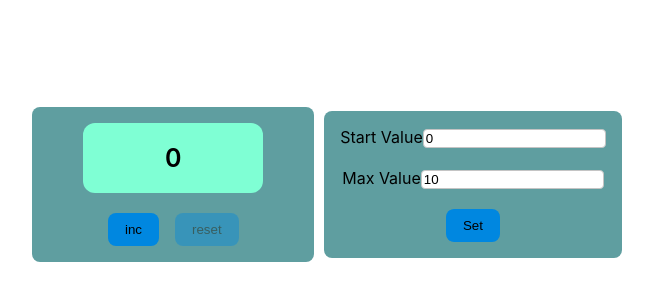
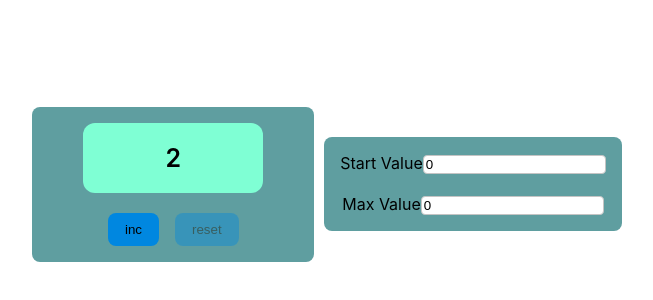
Before and after one commit to Vitalik9135eb2/counter, a React (Create React App) app: page / in a window 1280 px wide. Shown: the part 216-516 px from the top of the page, without its empty margins (313-966 px from the left). Built offline with nearby package versions, Linux system fonts and the light colour scheme.

Commit message:
add reducer and tests

```diff
--- a/src/App.tsx
+++ b/src/App.tsx
@@ -3,78 +3,78 @@ import './App.css';
 import {Counter} from "./Counter/Counter";
 import {InputNameType, SettingCounter} from "./SettingCounter/SettingCounter";
 
-function App() {
+// function App() {
+//
+//     console.log("App is loaded")
+//
+//     const [counterValue, setCounterValue] = useState(0)
+//
+//     const [startValue, setStartValue] = useState(0)
+//
+//     const [maxValue, setMaxValue] = useState(10)
+//
+//     const [notify, setNotify] = useState<string | null>(null)
+//
+//     const [disabled, setDisabled] = useState(false)
+//
+//
+//     // useEffect(() => {
+//     //     let startLocalValue = localStorage.getItem("start")
+//     //     let maxLocalValue = localStorage.getItem("max")
+//     //     if(startLocalValue && maxLocalValue){
+//     //         const newLocalStartValue = JSON.parse(startLocalValue)
+//     //         const newLocalMaxValue = JSON.parse(maxLocalValue)
+//     //         setCounterValue(newLocalStartValue)
+//     //         setStartValue(newLocalStartValue)
+//     //         setMaxValue(newLocalMaxValue)
+//     //     }
+//     //
+//     //     }, [])
+//
+//
+//     const showNotifySetDisabled = useCallback( (disabled:boolean,notify:string) => {
+//         setDisabled(disabled)
+//         setNotify(notify)
+//     },[])
+//
+//     const errorCheck = useCallback( (value: number, inputName: InputNameType) => {
+//
+//         if(inputName === 'start' && value > maxValue || value === maxValue || value < 0){
+//             showNotifySetDisabled(true,"Incorrect value")
+//         } else if(inputName === 'max' && value < startValue || value === startValue || value < 0){
+//             showNotifySetDisabled(true,"Incorrect value")
+//         } else {
+//             showNotifySetDisabled(false,"enter values and press 'set'")
+//         }
+//     },[])
+//
+//
+//     return (
+//     <div className="App">
+//         <Counter
+//             startValue={startValue}
+//             counterValue={counterValue}
+//             setCounterValue={setCounterValue}
+//
+//             maxValue={maxValue}
+//             notify={notify}
+//             disabled={disabled}
+//         />
+//
+//         <SettingCounter
+//             counterValue={counterValue}
+//             setStartValue={setStartValue}
+//             startValue={startValue}
+//             setCounterValue={setCounterValue}
+//             maxValue={maxValue}
+//             setMaxValue={setMaxValue}
+//             errorCheck={errorCheck}
+//             disabled={disabled}
+//             setNotify={setNotify}
+//         />
+//
+//     </div>
+//   );
+// }
 
-    console.log("App is loaded")
-
-    const [counterValue, setCounterValue] = useState(0)
-
-    const [startValue, setStartValue] = useState(0)
-
-    const [maxValue, setMaxValue] = useState(10)
-
-    const [notify, setNotify] = useState<string | null>(null)
-
-    const [disabled, setDisabled] = useState(false)
-
-
-    // useEffect(() => {
-    //     let startLocalValue = localStorage.getItem("start")
-    //     let maxLocalValue = localStorage.getItem("max")
-    //     if(startLocalValue && maxLocalValue){
-    //         const newLocalStartValue = JSON.parse(startLocalValue)
-    //         const newLocalMaxValue = JSON.parse(maxLocalValue)
-    //         setCounterValue(newLocalStartValue)
-    //         setStartValue(newLocalStartValue)
-    //         setMaxValue(newLocalMaxValue)
-    //     }
-    //
-    //     }, [])
-
-
-    const showNotifySetDisabled = useCallback( (disabled:boolean,notify:string) => {
-        setDisabled(disabled)
-        setNotify(notify)
-    },[])
-
-    const errorCheck = useCallback( (value: number, inputName: InputNameType) => {
-
-        if(inputName === 'start' && value > maxValue || value === maxValue || value < 0){
-            showNotifySetDisabled(true,"Incorrect value")
-        } else if(inputName === 'max' && value < startValue || value === startValue || value < 0){
-            showNotifySetDisabled(true,"Incorrect value")
-        } else {
-            showNotifySetDisabled(false,"enter values and press 'set'")
-        }
-    },[])
-
-
-    return (
-    <div className="App">
-        <Counter
-            startValue={startValue}
-            counterValue={counterValue}
-            setCounterValue={setCounterValue}
-
-            maxValue={maxValue}
-            notify={notify}
-            disabled={disabled}
-        />
-
-        <SettingCounter
-            counterValue={counterValue}
-            setStartValue={setStartValue}
-            startValue={startValue}
-            setCounterValue={setCounterValue}
-            maxValue={maxValue}
-            setMaxValue={setMaxValue}
-            errorCheck={errorCheck}
-            disabled={disabled}
-            setNotify={setNotify}
-        />
-
-    </div>
-  );
-}
-
-export default App;
+// export default App;
--- /dev/null
+++ b/src/AppWithReducers.tsx
@@ -0,0 +1,76 @@
+import React, {useCallback, useEffect, useReducer, useState} from 'react';
+import './App.css';
+import {Counter} from "./Counter/Counter";
+import {InputNameType, SettingCounter} from "./SettingCounter/SettingCounter";
+import {counterReducer} from "./state/counter-reducer";
+
+function AppWithReducers() {
+
+    console.log("App is loaded")
+
+    // const [startValue, setStartValue] = useState(2)
+    //
+    // const [maxValue, setMaxValue] = useState(10)
+
+    const [notify, setNotify] = useState<string | null>(null)
+
+    const [disabled, setDisabled] = useState(false)
+
+
+    // useEffect(() => {
+    //     let startLocalValue = localStorage.getItem("start")
+    //     let maxLocalValue = localStorage.getItem("max")
+    //     if(startLocalValue && maxLocalValue){
+    //         const newLocalStartValue = JSON.parse(startLocalValue)
+    //         const newLocalMaxValue = JSON.parse(maxLocalValue)
+    //         setCounterValue(newLocalStartValue)
+    //         setStartValue(newLocalStartValue)
+    //         setMaxValue(newLocalMaxValue)
+    //     }
+    //
+    //     }, [])
+
+
+    const showNotifySetDisabled = useCallback( (disabled:boolean, notify:string) => {
+        setDisabled(disabled)
+        setNotify(notify)
+    },[])
+
+    // const errorCheck = useCallback( (value: number, inputName: InputNameType) => {
+    //
+    //     if(inputName === 'start' && value > maxValue || value === maxValue || value < 0){
+    //         showNotifySetDisabled(true,"Incorrect value")
+    //     } else if(inputName === 'max' && value < startValue || value === startValue || value < 0){
+    //         showNotifySetDisabled(true,"Incorrect value")
+    //     } else {
+    //         showNotifySetDisabled(false,"enter values and press 'set'")
+    //     }
+    // },[])
+
+
+    return (
+    <div className="App">
+        <Counter
+            // startValue={startValue}
+            // maxValue={maxValue}
+            notify={notify}
+            disabled={disabled}
+        />
+
+        <SettingCounter
+            // counterValue={counterValue}
+            // setStartValue={setStartValue}
+            // startValue={startValue}
+            // setCounterValue={setCounterValue}
+            // maxValue={maxValue}
+            // setMaxValue={setMaxValue}
+            // errorCheck={errorCheck}
+            disabled={disabled}
+            setNotify={setNotify}
+        />
+
+    </div>
+  );
+}
+
+export default AppWithReducers;
--- a/src/Counter/Counter.tsx
+++ b/src/Counter/Counter.tsx
@@ -1,30 +1,43 @@
-import React, {useCallback, useEffect, useState} from 'react';
+import React, {useCallback, useEffect, useReducer, useState} from 'react';
 import {CounterDisplay} from "./CounterDisplay";
 import {Btn} from "./Btn";
+import {counterReducer, incAC, resetAC} from "../state/counter-reducer";
+
+
 
 
 type CounterPropsType={
-    counterValue: number
-    startValue: number
+    // startValue: number
+    // maxValue: number
     notify: string | null
-    setCounterValue: (counter: number) => void
-    maxValue:number
     disabled: boolean
 }
 
 export const Counter = React.memo( (props:CounterPropsType) => {
     console.log("Counter is loaded")
 
+    useEffect(()=>{
+        dispatchCounterValue(resetAC())
+    },[])
+
+    const [counterValue, dispatchCounterValue] = useReducer(counterReducer,{
+        value: 0,
+        startValue: 2,
+        maxValue: 8
+    })
+
     const btnIncHandler = useCallback(() =>{
-        props.setCounterValue(props.counterValue +1)
-    },[props.setCounterValue, props.counterValue])
+        dispatchCounterValue(incAC())
+    },[])
 
     const btnResetHandler = useCallback( () =>{
-        props.setCounterValue(props.startValue)
-    },[props.startValue, props.setCounterValue])
+        const action = resetAC()
+        dispatchCounterValue(action)
+    },[])
 
-    const forIncClass = props.notify || props.counterValue === props.maxValue
-    const forResetClass = props.notify || props.counterValue === props.startValue
+
+    const forIncClass = props.notify || counterValue.value === counterValue.maxValue
+    const forResetClass = props.notify || counterValue.value === counterValue.startValue
 
     const btnIncClassName =  forIncClass ? "disabled" : ""
     const btnResetClassName = forResetClass ? "disabled" : ""
@@ -32,9 +45,9 @@ export const Counter = React.memo( (props:CounterPropsType) => {
 
     return (
         <div className={"counter"}>
-            <CounterDisplay counter={props.counterValue}
+            <CounterDisplay counter={counterValue.value}
                             notify={props.notify}
-                            maxValue={props.maxValue}
+                            maxValue={counterValue.maxValue}
                             disabled={props.disabled}
             />
 
--- a/src/Counter/CounterDisplay.tsx
+++ b/src/Counter/CounterDisplay.tsx
@@ -1,9 +1,9 @@
 import React from "react";
 
 type CounterDisplayPropsType ={
-    counter: number
+    counter?: number
     notify: string | null
-    maxValue: number
+    maxValue: number | undefined
     disabled:boolean
 }
 
--- a/src/SettingCounter/SettingCounter.tsx
+++ b/src/SettingCounter/SettingCounter.tsx
@@ -3,13 +3,13 @@ import {Btn} from "../Counter/Btn";
 
 
 type SettingCounterPropsType={
-    counterValue: number
-    startValue: number
-    setStartValue: (e:number) => void
-    setCounterValue: (e:number) => void
-    maxValue: number
-    setMaxValue:(e:number) => void
-    errorCheck: (value: number, inputName: InputNameType) => void
+    // counterValue: number
+    // startValue: number
+    // setStartValue: (e:number) => void
+    // setCounterValue: (e:number) => void
+    // maxValue: number
+    // setMaxValue:(e:number) => void
+    // errorCheck: (value: number, inputName: InputNameType) => void
     disabled: boolean
     setNotify: (notify: string | null) => void
 }
@@ -26,41 +26,42 @@ export const SettingCounter = (props:SettingCounterPropsType) => {
 
     const inputSettingClass = `${"input"} ${props.disabled ? "error" : ''}`
 
-    const btnSetHandler = useCallback( () => {
-        props.setCounterValue(props.startValue)
-        // localStorage.setItem("start", JSON.stringify(props.startValue))
-        // localStorage.setItem("max", JSON.stringify(props.maxValue))
-        props.setNotify(null)
-
-    },[props.setCounterValue,props.startValue, props.setNotify])
+    // const btnSetHandler = useCallback( () => {
+    //     // props.setCounterValue(props.startValue)
+    //     // localStorage.setItem("start", JSON.stringify(props.startValue))
+    //     // localStorage.setItem("max", JSON.stringify(props.maxValue))
+    //     props.setNotify(null)
+    //
+    // },[props.setCounterValue,props.startValue, props.setNotify])
 
     const onChangeStartValueHandler = (e: ChangeEvent<HTMLInputElement>) => {
         const value = parseInt(e.currentTarget.value)
-        props.setStartValue(value)
-        props.errorCheck(value, 'start')
+
+        // props.setStartValue(value)
+        // props.errorCheck(value, 'start')
     }
 
     const onChangeMaxValueHandler = (e:ChangeEvent<HTMLInputElement>) => {
         const value = parseInt(e.currentTarget.value)
-        props.setMaxValue(value)
-        props.errorCheck(value, 'max')
+        // props.setMaxValue(value)
+        // props.errorCheck(value, 'max')
     }
 
     return (
         <div className={"counter"}>
             <div>
                 <span>Start Value</span>
-                <input className={inputSettingClass} value={props.startValue} onChange={onChangeStartValueHandler}
+                <input className={inputSettingClass} value={0} onChange={onChangeStartValueHandler}
                        type="number"/>
             </div>
 
             <div>
                 <span>Max Value</span>
-                <input className={inputSettingClass} value={props.maxValue} onChange={onChangeMaxValueHandler}
+                <input className={inputSettingClass} value={0} onChange={onChangeMaxValueHandler}
                        type="number"/>
             </div>
 
-            <Btn callBack={btnSetHandler} name={"Set"} class={btnClassName}/>
+            {/*<Btn callBack={btnSetHandler} name={"Set"} class={btnClassName}/>*/}
 
         </div>
     );
--- a/src/index.tsx
+++ b/src/index.tsx
@@ -1,19 +1,13 @@
 import React from 'react';
 import ReactDOM from 'react-dom/client';
 import './index.css';
-import App from './App';
-import reportWebVitals from './reportWebVitals';
+import AppWithReducers from "./AppWithReducers";
 
 const root = ReactDOM.createRoot(
   document.getElementById('root') as HTMLElement
 );
 root.render(
   <React.StrictMode>
-    <App />
+    <AppWithReducers />
   </React.StrictMode>
 );
-
-// If you want to start measuring performance in your app, pass a function
-// to log results (for example: reportWebVitals(console.log))
-// or send to an analytics endpoint. Learn more: https://bit.ly/CRA-vitals
-reportWebVitals();
--- /dev/null
+++ b/src/state/counter-reducer.ts
@@ -0,0 +1,62 @@
+import React from "react";
+
+
+type InitialStateType = {
+    value: number
+    startValue: number
+    maxValue: number
+}
+
+// type ActionType = ReturnType<typeof incAC> | ReturnType<typeof resetAC> | ReturnType<typeof startValueAC>
+
+// type ActionType = {
+//     type: string
+//     newStartValue: number
+//     newMaxValue: number
+// }
+
+type ActionType = any
+
+
+export const  counterReducer = (state: InitialStateType, action: ActionType): InitialStateType => {
+    switch (action.type){
+        case "INC":
+            return {...state, value: state.value + 1}
+
+        case "RESET":
+            return {...state, value: state.startValue}
+
+        case "NEW_START":
+            return {...state, startValue: action.newStartValue}
+
+        case "NEW_MAX":
+            return {...state, maxValue: action.newMaxValue}
+
+        default:
+            throw new Error("I don't understand this action type")
+    }
+}
+
+
+
+export const incAC = () => {
+    return {type: "INC"}
+}
+
+export const resetAC = () => {
+    return {type: "RESET"}
+}
+
+export const startValueAC = (newValue: number) => {
+    return {
+        type: "NEW_START",
+        newStartValue: newValue
+    } as const
+}
+
+export const maxValueAC = (newValue: number) => {
+    return {
+        type: "MAX_START",
+        newMaxValue: newValue
+    }
+}
```
Also changed, not shown: 2 other files (tests, documents, lock files or other folders).
